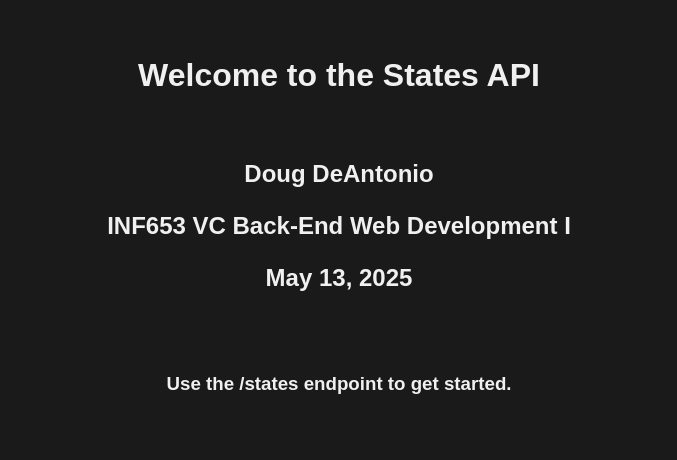
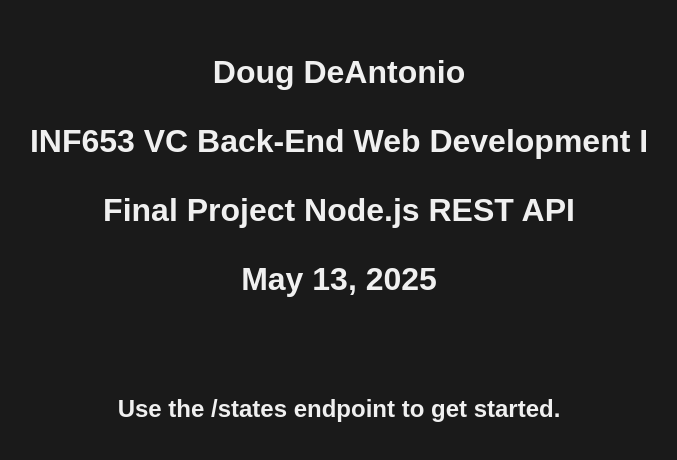
Before and after one commit to DougDeAntonio/INF653_Final_Project, a website: page public/index.html in a window 1280 px wide. Shown: the part 166-626 px from the top of the page, without its empty margins (301-978 px from the left). Drawn offline with Linux system fonts and the light colour scheme.

Commit message:
updated files

```diff
--- a/public/index.html
+++ b/public/index.html
@@ -3,7 +3,7 @@
 <head>
     <meta charset="UTF-8">
     <meta name="viewport" content="width=device-width, initial-scale=1.0">
-    <title>Final Project Node.js REST API</title>
+    <title>INF653 Final Project</title>
     <style>
         body {
             background-color: #1a1a1a;
@@ -22,14 +22,15 @@
     </style>
 </head>
 <body>
-    <h1>Welcome to the States API</h1>
-    <h2>
+    <h1>
         <p>Doug DeAntonio</p>
         <p>INF653 VC Back-End Web Development I</p>
+        <p>Final Project Node.js REST API</p>
         <p>May 13, 2025</p>
+    </h1>
+    <h2>
+        <p><b>Use the /states endpoint to get started.</b></p>
     </h2>
-    <h3>
-        <p><b>Use the /states endpoint to get started.</b></p>
-    </h3>
+
 </body>
 </html>
```
